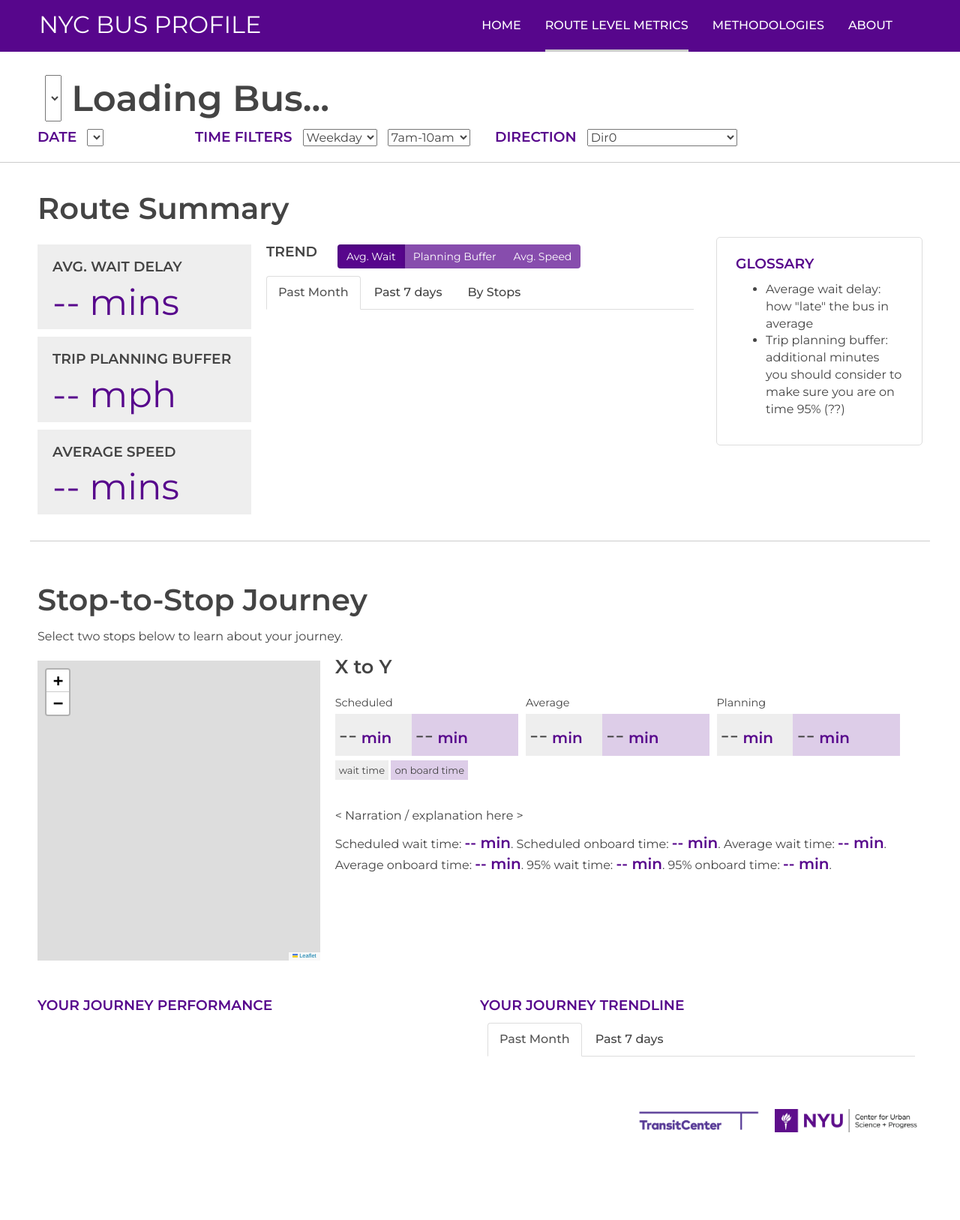
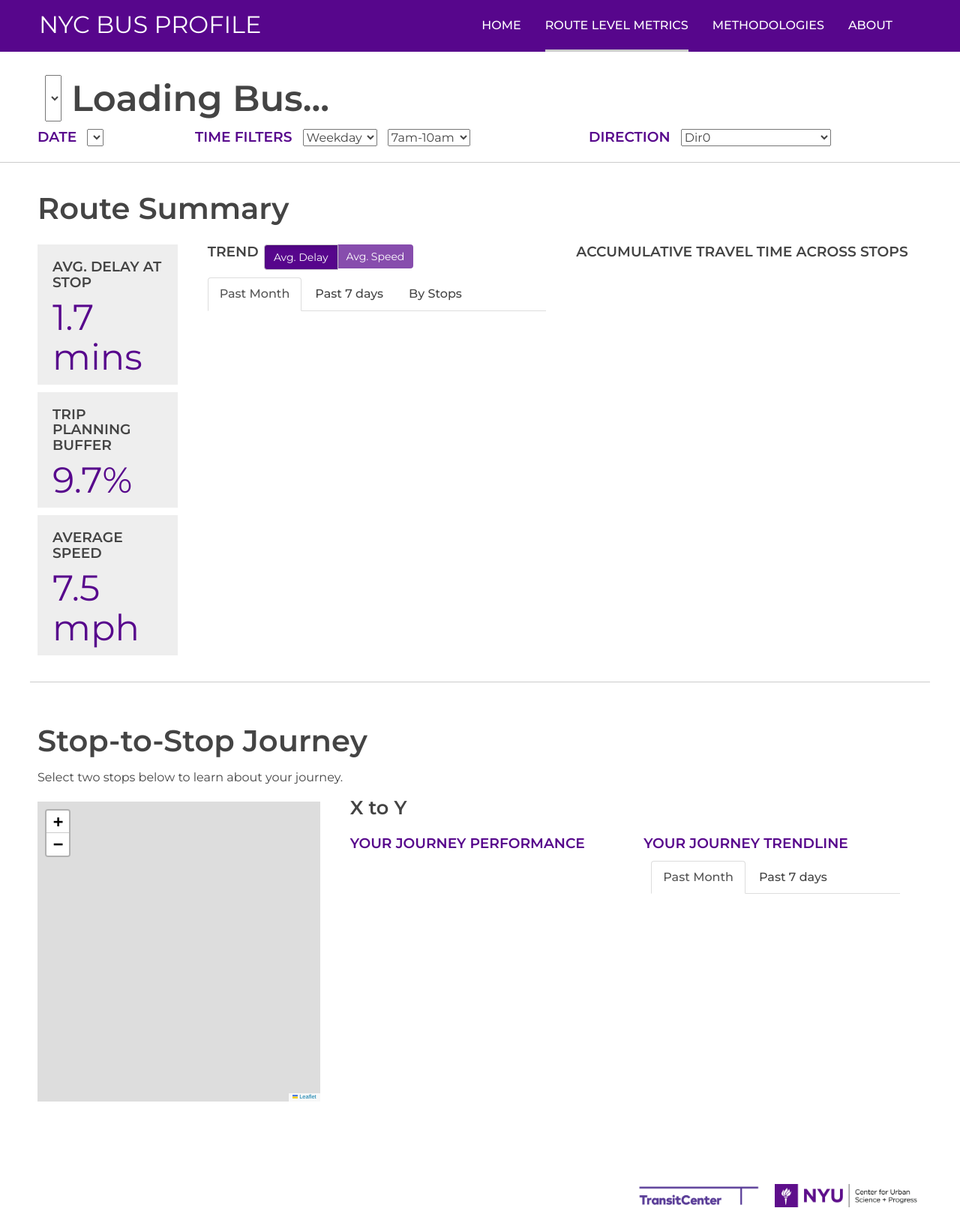
Before and after one commit to ian-wright/bus-stats-transitcenter, a Flask app: page /routes/1 in a window 1280 px wide. Shown: the whole page at 75% size. Before the commit the page ends 1510 px from the top, so only its background shows below. Run offline with Flask 2, Linux system fonts and the light colour scheme; data that the repository does not hold is empty; some libraries are stand-ins or nearby versions.

Commit message:
add bx39 manually calculated data

```diff
--- a/app.py
+++ b/app.py
@@ -18,9 +18,9 @@
 Compress(app)
 
 # WINDOWS setup
-# app.config['SQLALCHEMY_DATABASE_URI'] = 'postgresql://root:root@localhost:5432/transit'
+app.config['SQLALCHEMY_DATABASE_URI'] = 'postgresql://root:root@localhost:5432/transit'
 # MAC setup
-app.config['SQLALCHEMY_DATABASE_URI'] = 'postgresql://localhost/transit'
+#app.config['SQLALCHEMY_DATABASE_URI'] = 'postgresql://localhost/transit'
 # COMPUTE setup
 #app.config['SQLALCHEMY_DATABASE_URI'] = 'postgresql://compute.cusp.nyu.edu/transitcenter_viz'
 
--- a/static/css/performances.css
+++ b/static/css/performances.css
@@ -20,14 +20,10 @@
 
 .metric-box-home{
   background: rgba(250, 250, 250, .8);
-  margin: 20px;
-  margin-left: 0;
+  margin: 20px 20px 0 0;
   padding-bottom:10px;
 }
 
-.col-sm-5 {
-  width: 50vh;
-}
 
 /* New bootstrap for 5 columns */
 .col-xs-5ths,
@@ -301,6 +297,10 @@
 	}
 }
 
+.pleft30 {
+  padding-left: 20px;
+}
+
 .mtop0 {
   margin-top: 0;
 }
--- a/static/tc.js
+++ b/static/tc.js
@@ -164,7 +164,8 @@
 			var defaultLineStyle = {
 			    color: "#57068c",
 			    weight: 1.5,
-			    opacity: 1
+			    opacity: 1,
+					shape: 'spline'
 			};
 			var journeyLineStyle = {
 			    color: "#847d7b",
@@ -312,6 +313,7 @@
 			$("#stop-chart div").remove();
 			$("#month-chart div").remove();
 			$("#week-chart div").remove();
+			$("#accumulative-chart div").remove();
 
 			// reset journey-level summary
 			$("#stopNamePair").text("-- to --");
@@ -500,6 +502,7 @@
 
 			// draw route-level charts
 			tc.drawRouteLineCharts();
+			tc.drawCumulativeLineCharts();
 			//tc.drawRouteBarCharts();
 
 			// update journey metrics
@@ -588,16 +591,56 @@
 		drawRouteLineCharts: function() {
 			console.log("drawing route line charts...");
 
-			var time_x = [];
-			var time_y = [];
-			Object.keys(tc.selectionData).forEach(function(date) {
-				time_x.push(date);
-				time_y.push(tc.selectionData[date]["route"][tc.selection.metric]);
-			});
+			// MONA - UNCOMMENT FOR BX39 MOCKUP PURPOSE
+			// var time_x = [];
+			// var time_y = [];
+			// Object.keys(tc.selectionData).forEach(function(date) {
+			// 	time_x.push(date);
+			// 	time_y.push(tc.selectionData[date]["route"][tc.selection.metric]);
+			// });
+
+
+			var time_x = ['2016-05-29 00:00:00',
+ '2016-05-31 00:00:00',
+ '2016-06-01 00:00:00',
+ '2016-06-02 00:00:00',
+ '2016-06-03 00:00:00',
+ '2016-06-04 00:00:00',
+ '2016-06-05 00:00:00',
+ '2016-06-06 00:00:00',
+ '2016-06-07 00:00:00',
+ '2016-06-08 00:00:00',
+ '2016-06-10 00:00:00',
+ '2016-06-11 00:00:00',
+ '2016-06-12 00:00:00',
+ '2016-06-13 00:00:00',
+ '2016-06-14 00:00:00',
+ '2016-06-15 00:00:00',
+ '2016-06-16 00:00:00',
+ '2016-06-17 00:00:00',
+ '2016-06-18 00:00:00',
+ '2016-06-19 00:00:00',
+ '2016-06-20 00:00:00',
+ '2016-06-21 00:00:00',
+ '2016-06-22 00:00:00',
+ '2016-06-23 00:00:00',
+ '2016-06-24 00:00:00',
+ '2016-06-25 00:00:00',
+ '2016-06-26 00:00:00',
+ '2016-06-27 00:00:00'];
+			var time_y = [ 1.216,  2.488,  1.894,  2.116,  1.95 ,  1.454,  0.566,  1.906,
+        1.958,  1.786,  2.306,  1.424,  1.322,  2.17 ,  1.808,  1.74 ,
+        1.312,  1.69 ,  2.174,  1.864,  1.412,  1.238,  1.742,  1.758,
+        1.84 ,  1.598,  0.974,  1.932];
 
 			var monthLine = Object.create(tc.graphLineConfig);
 			monthLine["x"] = time_x;
 			monthLine["y"] = time_y;
+			monthLine["line"] = {
+				shape: 'spline',
+				color: "#57068c",
+				weight: 1.5
+			};
 			monthLine["name"] = tc.metricHovers[tc.selection.metric];
 
 			var weekLine = Object.create(tc.graphLineConfig);
@@ -662,20 +705,154 @@
 			};
 		},
 
+		//MONA: add cumulative
+		drawCumulativeLineCharts: function(date) {
+			console.log("drawing accumulative line charts...");
+
+			stop_x = [ 0,  1,  2,  3,  4,  5,  6,  7,  8,  9, 10, 11, 12, 13, 14, 15, 16,
+       17, 18, 19, 20, 21, 22, 23, 24, 25, 26, 27, 28, 29, 30, 31, 32, 33,
+       34, 35, 36, 37, 38, 39, 40, 41];
+
+			trip_y_actual =  [  1.4 ,   3.13,   5.12,   6.19,   7.14,   8.07,   9.54,  10.56,
+        11.89,  16.97,  24.74,  25.7 ,  27.23,  28.08,  30.23,  31.3 ,
+        31.84,  32.68,  34.37,  35.45,  36.49,  37.31,  38.85,  40.28,
+        41.6 ,  42.64,  43.79,  44.83,  46.06,  47.59,  48.87,  51.01,
+        53.1 ,  54.34,  54.34,  55.74,  56.39,  57.41,  58.08,  59.16,
+        60.28,  60.83];
+
+			trip_y_schedule = [  1.58,   4.23,   5.36,   6.5 ,   7.58,   8.26,  10.91,  12.04,
+        14.33,  15.01,  15.01,  15.9 ,  17.18,  18.13,  20.4 ,  21.3 ,
+        22.43,  23.62,  24.68,  26.27,  27.92,  28.53,  29.74,  31.57,
+        33.04,  33.84,  35.02,  35.57,  36.29,  37.5 ,  39.64,  40.53,
+        43.43,  44.35,  44.35,  45.08,  46.02,  49.97,  51.21,  52.45,
+        53.62,  57.8 ];
+
+			var accSchedLine = Object.create(tc.graphLineConfig);
+			accSchedLine.name = "scheduled trip time";
+			accSchedLine.x = stop_x;
+			accSchedLine.y = trip_y_schedule;
+			accSchedLine.line = {
+		    color: '#aaaaaa',
+		    width: 3,
+				shape: 'spline',
+				dash: 'dot'
+		  };
+			accSchedLine.showlegend = true;
+			// accSchedLine.legend =  {"orientation": "h"};
+
+			var accActualLine = Object.create(tc.graphLineConfig);
+			accActualLine.name = "actual trip time";
+			accActualLine.x = stop_x;
+			accActualLine.y = trip_y_actual;
+			accActualLine.line = {
+				color: '#57068c',
+		    width: 3,
+				shape: 'spline'
+			};
+			accActualLine.showlegend = true;
+			// accActualLine.legend =  {"orientation": "h"};
+
+			var stackedAccData = [
+				accSchedLine,
+				accActualLine
+			];
+
+			var timeLayout = Object.create(tc.graphLayout);
+		  timeLayout["yaxis"] = {title: "Accumulative Trip Time"};
+		  timeLayout["margin"] = {
+		    "l": 40,
+		    "r": 20,
+		    "b": 0,
+		    "t": 30,
+		    "pad": 0
+		  };
+		  timeLayout["width"] = 600;
+		  timeLayout["height"] = 380;
+			timeLayout["xaxis"] = {zeroline: false};
+			timeLayout["showlegend"] = true;
+			timeLayout["legend"]= {"orientation": "h"};
+
+			Plotly.newPlot("accumulative-chart", stackedAccData, timeLayout, {displayModeBar: false});
+		},
+
 
 		drawJourneyLineCharts: function(data) {
 			console.log("drawing journey line charts...");
 			console.log(data);
 
+			// MONA AGAIN
 			// just draw time series of two lines: awt + m_trip
-			var time_x = [];
-			var time_y_wait = [];
-			var time_y_trip = [];
-			Object.keys(data).forEach(function(date) {
-				time_x.push(date);
-				time_y_wait.push(data[date]["awt"]);
-				time_y_trip.push(data[date]["m_trip"]);
-			});
+			// var time_x = [];
+			// var time_y_wait = [];
+			// var time_y_trip = [];
+			// Object.keys(data).forEach(function(date) {
+			// 	time_x.push(date);
+			// 	time_y_wait.push(data[date]["awt"]);
+			// 	time_y_trip.push(data[date]["m_trip"]);
+			// });
+
+			time_x = ['2016-05-29 00:00:00',
+							 '2016-05-31 00:00:00',
+							 '2016-06-01 00:00:00',
+							 '2016-06-02 00:00:00',
+							 '2016-06-03 00:00:00',
+							 '2016-06-04 00:00:00',
+							 '2016-06-05 00:00:00',
+							 '2016-06-06 00:00:00',
+							 '2016-06-07 00:00:00',
+							 '2016-06-08 00:00:00',
+							 '2016-06-10 00:00:00',
+							 '2016-06-11 00:00:00',
+							 '2016-06-12 00:00:00',
+							 '2016-06-13 00:00:00',
+							 '2016-06-14 00:00:00',
+							 '2016-06-15 00:00:00',
+							 '2016-06-16 00:00:00',
+							 '2016-06-17 00:00:00',
+							 '2016-06-18 00:00:00',
+							 '2016-06-19 00:00:00',
+							 '2016-06-20 00:00:00',
+							 '2016-06-21 00:00:00',
+							 '2016-06-22 00:00:00',
+							 '2016-06-23 00:00:00',
+							 '2016-06-24 00:00:00',
+							 '2016-06-25 00:00:00',
+							 '2016-06-26 00:00:00',
+							 '2016-06-27 00:00:00',
+							 '2016-06-28 00:00:00'];
+ 			time_y_wait = [7.88,
+										 6.12,
+										 5.49,
+										 6.64,
+										 7.02,
+										 7.7,
+										 6.66,
+										 5.42,
+										 5.97,
+										 5.52,
+										 5.52,
+										 6.82,
+										 7.19,
+										 5.83,
+										 4.94,
+										 5.39,
+										 4.81,
+										 5.36,
+										 7.94,
+										 6.51,
+										 5.57,
+										 4.91,
+										 5.44,
+										 5.61,
+										 5.7,
+										 7.32,
+										 7.28,
+										 5.34,
+										 5.47];
+			time_y_trip = [ 13.54,  14.3 ,  15.4 ,  20.21,  15.  ,  12.88,  12.95,  15.68,
+        15.28,  15.79,  14.81,  12.65,  14.13,  14.77,  15.18,  14.84,
+        14.96,  15.61,  14.  ,  12.27,  14.9 ,  14.33,  14.84,  14.22,
+        15.52,  13.07,  13.64,  13.79,  14.32];
 
 			var monthWaitLine = Object.create(tc.graphLineConfig);
 			monthWaitLine.name = "avg. wait time";
@@ -714,7 +891,7 @@
 			];
 
 			var timeLayout = Object.create(tc.graphLayout);
-			timeLayout["yaxis"] = {title: "Journey Time (mins"};
+			timeLayout["yaxis"] = {title: "Journey Time (mins)"};
 			timeLayout["margin"] = {
 				"l": 40,
 				"r": 20,
@@ -765,8 +942,11 @@
 			var d = data[tc.selection.date];
 
 			var waitData = {
+				// MONA
+				// x: ["Scheduled", "Average", "Planning"],
+				// y: [d.swt, d.awt, d.ewt_95],
 				x: ["Scheduled", "Average", "Planning"],
-				y: [d.swt, d.awt, d.ewt_95],
+				y: [6.1, 7.88, 3.23],
 				name: 'Wait Time',
 				type: 'bar',
 				marker: {
@@ -782,7 +962,9 @@
 
 			var onboardData = {
 				x: ["Scheduled", "Average", "Planning"],
-				y: [d.s_trip, d.m_trip, d.trip_95],
+				// MONA
+				// y: [d.s_trip, d.m_trip, d.trip_95],
+				y: [13.02, 14.56, 20.31],
 				name: 'Onboard Time',
 				type: 'bar',
 				marker: {
@@ -802,17 +984,17 @@
 			// var layout = {barmode: 'stack'};
 			barLayout["barmode"] = "stack";
 			barLayout["autosize"] = true;
-			barLayout["bargap"] = 0.8;
+			barLayout["bargap"] = 0.5;
 			barLayout["bargroupgap"] = 0.01;
 			barLayout["yaxis"] = {title: "Journey Time (mins"};
 			barLayout["margin"] = {
 				"l": 40,
 				"r": 20,
 				"b": 30,
-				"t": 0,
+				"t": 10,
 				"pad": 0
 			};
-			barLayout["width"] = 600;
+			barLayout["width"] = 500;
 			barLayout["height"] = 360;
 
 			Plotly.newPlot("journey-bar-chart", data, barLayout, {displayModeBar: false});
--- a/templates/routev2.html
+++ b/templates/routev2.html
@@ -118,14 +118,15 @@
     <section id="basicmetrics">
       <div class="row">
         <h3>Route Summary</h3>
-        <div class="col-sm-3">
+        <div class="col-sm-2">
           <div class="row">
             <div class="metricsblocks">
               <div class="rowbox-sm">
-                <h2>Avg. Wait Delay</h2>
+                <h2>Avg. Delay at Stop</h2>
               </div>
               <div class="row row-sm">
-                <h1 id= "route-ewt" class="jumbo jumbo2">-- mins</h1>
+                <!-- <h1 id= "route-ewt" class="jumbo jumbo2">-- mins</h1> -->
+                <h1 class="jumbo jumbo2">1.7 mins</h1>
               </div>
             </div>
           </div>
@@ -135,7 +136,8 @@
                 <h2>Trip Planning Buffer</h2>
               </div>
               <div class="row row-sm">
-                <h1 id= "route-rbt" class="jumbo jumbo2">-- mph</h1>
+                <!-- <h1 id= "route-rbt" class="jumbo jumbo2">-- mph</h1> -->
+                <h1 class="jumbo jumbo2">9.7%</h1>
               </div>
             </div>
           </div>
@@ -145,14 +147,15 @@
                 <h2>Average Speed</h2>
               </div>
               <div class="row row-sm">
-                <h1 id= "route-speed" class="jumbo jumbo2">-- mins</h1>
+                <!-- <h1 id= "route-speed" class="jumbo jumbo2">-- mins</h1> -->
+                <h1 class="jumbo jumbo2">7.5 mph</h1>
               </div>
             </div>
           </div>
 
         </div> <!-- metrics -->
 
-        <div class="col-sm-6"> <!-- chart -->
+        <div class="col-sm-5 pleft30"> <!-- chart -->
           <div class="row">
             <div class="col-sm-2">
               <h2>Trend</h2>
@@ -160,11 +163,11 @@
             <div class="col-sm-8">
               <div class="btn-group" data-toggle="buttons" id="metricSelect">
                 <label class="btn btn-primary active">
-                  <input type="radio" name="metric" value="ewt" checked> Avg. Wait
+                  <input type="radio" name="metric" value="ewt" checked> Avg. Delay
                 </label>
-                <label class="btn btn-primary">
+                <!-- <label class="btn btn-primary">
                   <input type="radio" name="metric" value="rbt"> Planning Buffer
-                </label>
+                </label> -->
                 <label class="btn btn-primary">
                   <input type="radio" name="metric" value="speed"> Avg. Speed
                 </label>
@@ -189,16 +192,10 @@
           </div>
         </div> <!-- chart -->
 
-        <div class="col-sm-3">
-          <div class="glossary">
+        <div class="col-sm-5 pleft30"> <!-- accumulative chart -->
           <div class="row">
-              <h4>Glossary</h4>
-            </div>
-            <div class="row">
-              <ul>
-                <li>Average wait delay: how "late" the bus in average</li>
-                <li>Trip planning buffer: additional minutes you should consider to make sure you are on time 95% (??)</li>
-              </ul>
+            <h2>Accumulative Travel Time Across Stops</h2>
+            <div id="accumulative-chart">
             </div>
           </div>
         </div>
@@ -217,70 +214,18 @@
             <div id="map"><!--map goes here!--></div>
           </div>
         </div>
-        <div class="col-sm-8">
+        <div class="col-sm-8 pleft30">
           <h3 id="stopNamePair" class="h3-route"> X to Y </h3>
           <div class="row mtop0">
             <div class="col-sm-12">
-              <div class="row mleft0 mtop0">
-                <div class="col-sm-4 sm-metrics-container">
-                  <p class="small">Scheduled</p>
-                  <div class="col-xs-5 sm-metrics-wait">
-                    <span class="journey-swt num journey-metrics">--</span><span class="hilite"> min</span>
-                  </div>
-                  <div class="col-xs-7 sm-metrics-onboard">
-                    <span class="journey-s-trip num journey-metrics">--</span><span class="hilite"> min</span>
-                  </div>
-                </div>
-                <div class="col-sm-4 sm-metrics-container">
-                  <p class="small">Average</p>
-                  <div class="col-xs-5 sm-metrics-wait">
-                    <span class="journey-awt num journey-metrics">--</span><span class="hilite"> min</span>
-                  </div>
-                  <div class="col-xs-7 sm-metrics-onboard">
-                    <span class="journey-m-trip num journey-metrics">--</span><span class="hilite"> min</span>
-                  </div>
-                </div>
-                <div class="col-sm-4 sm-metrics-container">
-                  <p class="small">Planning</p>
-                  <div class="col-xs-5 sm-metrics-wait">
-                    <span class="journey-ewt-95 num journey-metrics">--</span><span class="hilite"> min</span>
-                  </div>
-                  <div class="col-xs-7 sm-metrics-onboard">
-                    <span class="journey-trip-95 num journey-metrics">--</span><span class="hilite"> min</span>
-                  </div>
-                </div>
-              </div>
-              <div class="row mtop0 mleft0">
-                <div class="info">
-                  <span class="sm-metrics-wait">wait time</span>
-                  <span class="sm-metrics-onboard">on board time</span>
-                </div>
-              </div>
-              <div class="row mleft0 mtop40">
-                <p>
-                  < Narration / explanation here >
-                </p>
-                <p>
-                Scheduled wait time: <span class="journey-swt hilite journey-metrics">--</span><span class="hilite"> min</span>.
-                Scheduled onboard time: <span class="journey-s-trip hilite journey-metrics">--</span><span class="hilite"> min</span>.
-                Average wait time: <span class="journey-awt hilite journey-metrics">--</span><span class="hilite"> min</span>.
-                Average onboard time: <span class="journey-m-trip hilite journey-metrics">--</span><span class="hilite"> min</span>.
-                95% wait time: <span class="journey-ewt-95 hilite journey-metrics">--</span><span class="hilite"> min</span>.
-                95% onboard time: <span class="journey-trip-95 hilite journey-metrics">--</span><span class="hilite"> min</span>.
-                </p>
-                <p id="countWarning" class="warning"></p>
-              </div>
-            </div>
-          </div>
-        </div>
-      </div> <!-- map -->
-      <div class="row mtop40">
+
+              <div class="row mleft0">
                 <div class="col-sm-6">
                   <h4>Your Journey Performance</h4>
                   <div id="journey-bar-chart" class="responsive-plot">
                   </div>
                 </div>
-        <div class="col-sm-6">
+                <div class="col-sm-6 pleft30">
                   <h4>Your journey trendline</h4>
                   <div class="row">
                     <ul class="nav nav-tabs">
@@ -295,6 +240,18 @@
                     </div>
                   </div>
                 </div>
+
+              </div>
+              <div>
+                <p id="countWarning" class="warning"></p>
+              </div>
+            </div>
+          </div>
+        </div>
+      </div> <!-- map -->
+      <div class="row mtop40">
+
+
       </div>
     </section>
   </div> <!-- container -->
```
Also changed, not shown: other parts of static/css/performances.css (+34 -4 lines), templates/homev2.html (+43 -48 lines), bx39_j.csv (added), bx39_r.csv (added). Lines whose indentation alone changed are shown as unchanged.
